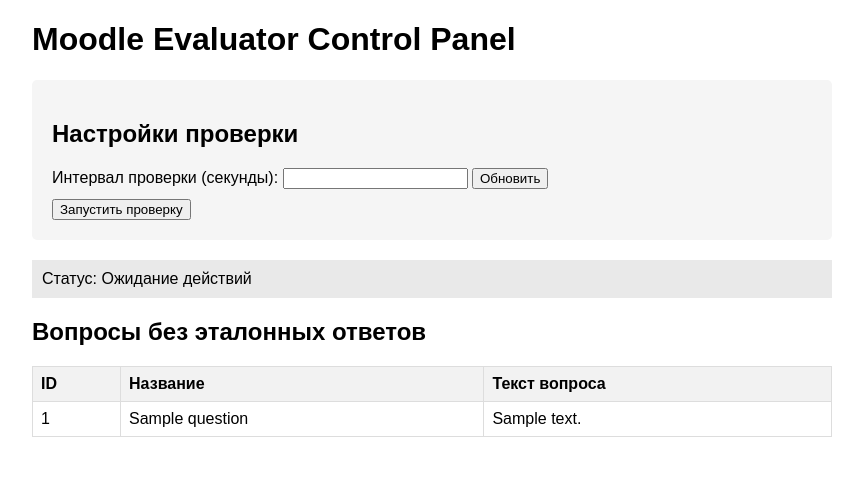
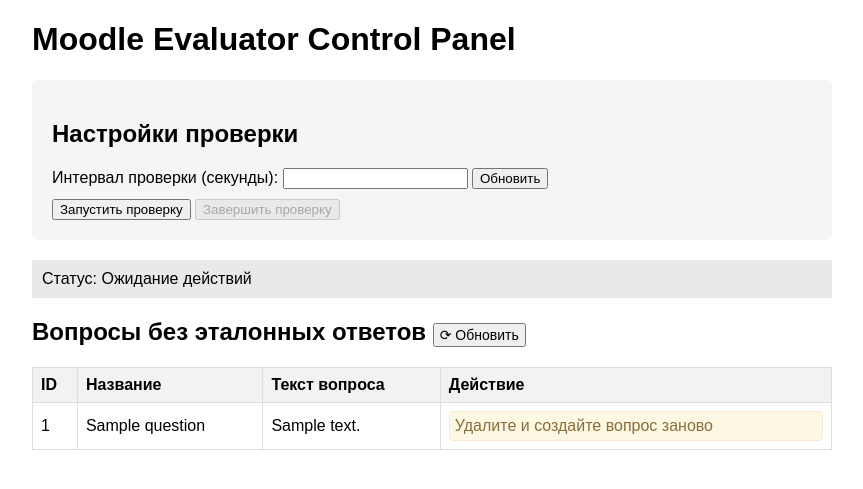
Before and after one commit to Shvadart/moodle_autograder, a Flask app: template app/templates/index.html in a window 1280 px wide. Shown: the top 489 px of the page, without its empty margins (208-1071 px from the left). Run offline with Flask 3, Linux system fonts and the light colour scheme; the template is opened without the code that fills it: most values are stand-ins (such as "Sample title", 1, 10 or a date in 2020).

Commit message:
Доработал веб интерфейс. Надо тестить глубже. На первый взгляд все работает

```diff
--- a/app/requirements.txt
+++ b/app/requirements.txt
@@ -1,5 +1,5 @@
+flask
 openai
 nltk
 python-dotenv
 mysql-connector-python
-flask
--- /dev/null
+++ b/app/templates/_questions_table.html
@@ -0,0 +1,32 @@
+{% if questions_without_answers and questions_without_answers|length > 0 %}
+<div class="table-responsive">
+    <table class="table table-striped">
+        <thead>
+            <tr>
+                <th>ID</th>
+                <th>Название</th>
+                <th>Текст вопроса</th>
+                <th>Действие</th>
+            </tr>
+        </thead>
+        <tbody>
+            {% for question in questions_without_answers %}
+            <tr>
+                <td>{{ question.id }}</td>
+                <td>{{ question.name }}</td>
+                <td>{{ question.questiontext|safe }}</td>
+                <td>
+                    <div class="alert alert-warning" style="margin: 0; padding: 5px;">
+                        Удалите и создайте вопрос заново
+                    </div>
+                </td>
+            </tr>
+            {% endfor %}
+        </tbody>
+    </table>
+</div>
+{% else %}
+<div class="alert alert-success">
+    Все вопросы имеют эталонные ответы!
+</div>
+{% endif %}
--- a/app/templates/index.html
+++ b/app/templates/index.html
@@ -11,6 +11,25 @@
         table { width: 100%; border-collapse: collapse; margin-top: 20px; }
         th, td { border: 1px solid #ddd; padding: 8px; text-align: left; }
         th { background-color: #f2f2f2; }
+        .alert {
+        padding: 10px;
+        margin: 10px 0;
+        border-radius: 4px;
+        margin-top: 15px;
+        }
+        .alert-success {
+            background-color: #dff0d8;
+            color: #3c763d;
+            border: 1px solid #d6e9c6;
+        }
+        .table-responsive {
+        margin-top: 15px;
+        }
+        .alert-warning {
+            background-color: #fcf8e3;
+            color: #8a6d3b;
+            border: 1px solid #faebcc;
+        }
     </style>
 </head>
 <body>
@@ -25,7 +44,8 @@
                 <button onclick="updateInterval()">Обновить</button>
             </div>
             <div style="margin-top: 10px;">
-                <button onclick="startEvaluator()">Запустить проверку</button>
+                <button id="startBtn" onclick="startEvaluator()">Запустить проверку</button>
+                <button id="stopBtn" onclick="stopEvaluator()" disabled>Завершить проверку</button>
             </div>
         </div>
 
@@ -33,22 +53,14 @@
             Статус: Ожидание действий
         </div>
 
-        <h2>Вопросы без эталонных ответов</h2>
+        <h2>Вопросы без эталонных ответов
+            <button onclick="refreshQuestions()" style="font-size: 14px; padding: 2px 5px;">⟳ Обновить
+        </button>
+        </h2>
         {% if questions_without_answers %}
-        <table>
-            <tr>
-                <th>ID</th>
-                <th>Название</th>
-                <th>Текст вопроса</th>
-            </tr>
-            {% for question in questions_without_answers %}
-            <tr>
-                <td>{{ question.id }}</td>
-                <td>{{ question.name }}</td>
-                <td>{{ question.questiontext|safe }}</td>
-            </tr>
-            {% endfor %}
-        </table>
+        <div id="questions-container">
+            {% include '_questions_table.html' %}
+        </div>
         {% else %}
         <p>Все вопросы имеют эталонные ответы.</p>
         {% endif %}
@@ -67,12 +79,50 @@
         }
 
         function startEvaluator() {
+            $('#startBtn').prop('disabled', true);
+            $('#stopBtn').prop('disabled', false);
+            $('#status').html('Статус: Запуск проверки...');
+
             $.post('/start_evaluator', function(data) {
                 if(data.status === 'success') {
                     $('#status').html('Статус: Проверка запущена');
                 } else {
                     $('#status').html('Статус: ' + data.message);
+                    $('#startBtn').prop('disabled', false);
                 }
+            });
+        }
+
+        function stopEvaluator() {
+            $('#stopBtn').prop('disabled', true);
+            $('#status').html('Статус: Остановка проверки...');
+
+            $.post('/stop_evaluator', function(data) {
+                if(data.status === 'success') {
+                    $('#status').html('Статус: Проверка остановлена');
+                    $('#startBtn').prop('disabled', false);
+                } else {
+                    $('#status').html('Статус: ' + data.message);
+                    $('#stopBtn').prop('disabled', false);
+                }
+            });
+        }
+
+        function refreshQuestions() {
+            $('#status').html('Статус: Обновление списка вопросов...');
+            $.post('/refresh_questions', function(data) {
+                if(data.status === 'success') {
+                    $('#questions-container').html(data.html);
+                    if(data.count > 0) {
+                        $('#status').html(`Статус: Найдено ${data.count} вопросов с проблемами. Удалите и создайте их заново.`);
+                    } else {
+                        $('#status').html('Статус: Все вопросы в порядке!');
+                    }
+                } else {
+                    $('#status').html('Статус: Ошибка при обновлении - ' + data.message);
+                }
+            }).fail(function() {
+                $('#status').html('Статус: Ошибка соединения с сервером');
             });
         }
     </script>
--- a/app/web_interface.py
+++ b/app/web_interface.py
@@ -1,5 +1,6 @@
 from flask import Flask, render_template, request, jsonify
 from threading import Thread
+import threading
 import time
 from moodle_db import get_questions_without_answers
 import main as evaluator_main
@@ -9,6 +10,8 @@ app = Flask(__name__)
 # Глобальные настройки
 check_interval = 30  # секунд по умолчанию
 active_thread = None
+evaluator_running = False
+stop_event = threading.Event()
 
 @app.route('/')
 def index():
@@ -36,10 +39,43 @@ def start_evaluator():
         return jsonify({'status': 'success', 'message': 'Evaluator started'})
     return jsonify({'status': 'error', 'message': 'Evaluator already running'})
 
+@app.route('/stop_evaluator', methods=['POST'])
+def stop_evaluator():
+    global evaluator_running, stop_event
+    if evaluator_running:
+        stop_event.set()
+        evaluator_running = False
+        return jsonify({'status': 'success', 'message': 'Проверка остановлена'})
+    return jsonify({'status': 'error', 'message': 'Проверка не запущена'})
+
+@app.route('/refresh_questions', methods=['POST'])
+def refresh_questions():
+    try:
+        questions = get_questions_without_answers()
+        return jsonify({
+            'status': 'success',
+            'count': len(questions),  # Важно: передаем реальное количество
+            'html': render_template('_questions_table.html',
+                                  questions_without_answers=questions)
+        })
+    except Exception as e:
+        return jsonify({
+            'status': 'error',
+            'message': f'Ошибка обновления: {str(e)}',
+            'count': 0
+        })
+
 def run_evaluator():
-    while True:
+    global evaluator_running, stop_event
+    evaluator_running = True
+    stop_event.clear()
+
+    while evaluator_running and not stop_event.is_set():
         evaluator_main.check_answers_once()
-        time.sleep(check_interval)
+        for _ in range(check_interval):
+            if stop_event.is_set():
+                break
+            time.sleep(1)
 
 if __name__ == '__main__':
     app.run(host='0.0.0.0', port=5000)
```
Also changed, not shown: app/moodle_db.py (+16 -5 lines).
